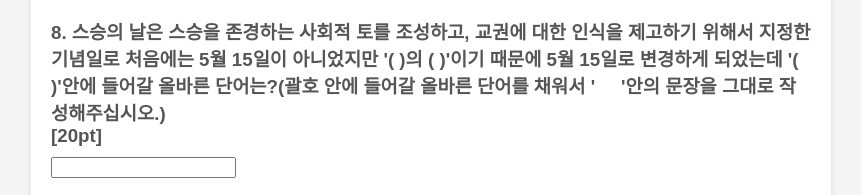
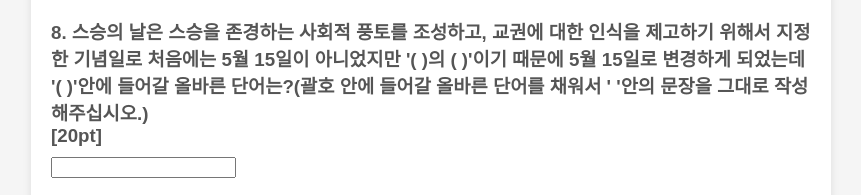
Before and after one commit to hangmin3320/AI_webProject, a plain HTML site: page quizHard/quizHard.html in a window 1280 px wide. Shown: the part 940-1135 px from the top of the page, without its empty margins (209-1070 px from the left). Drawn offline with Linux system fonts and the light colour scheme.

Commit message:
[fix] quizHard.html, quizHardresult.html - fix typo

```diff
--- a/quizHard/quizHard.html
+++ b/quizHard/quizHard.html
@@ -60,7 +60,7 @@
             </div>
         </div>
         <div class="question" id="short-answer-quiz-8">
-            <h3>8. 스승의 날은 스승을 존경하는 사회적 토를 조성하고, 교권에 대한 인식을 제고하기 위해서 지정한 기념일로 처음에는 5월 15일이 아니었지만 '(   )의 (   )'이기 때문에 5월 15일로 변경하게 되었는데 '(   )'안에 들어갈 올바른 단어는?(괄호 안에 들어갈 올바른 단어를 채워서 ' &nbsp &nbsp '안의 문장을 그대로 작성해주십시오.)<br>
+            <h3>8. 스승의 날은 스승을 존경하는 사회적 풍토를 조성하고, 교권에 대한 인식을 제고하기 위해서 지정한 기념일로 처음에는 5월 15일이 아니었지만 '(   )의 (   )'이기 때문에 5월 15일로 변경하게 되었는데 '(   )'안에 들어갈 올바른 단어는?(괄호 안에 들어갈 올바른 단어를 채워서 '  '안의 문장을 그대로 작성해주십시오.)<br>
             [20pt]</h3>
             <div class="options">
                 <input type="text" id="short-answer-8" name="short-answer-8" autocomplete="off">
```
Also changed, not shown: quizHard/quizHardresult.html (+1 -1 lines).
